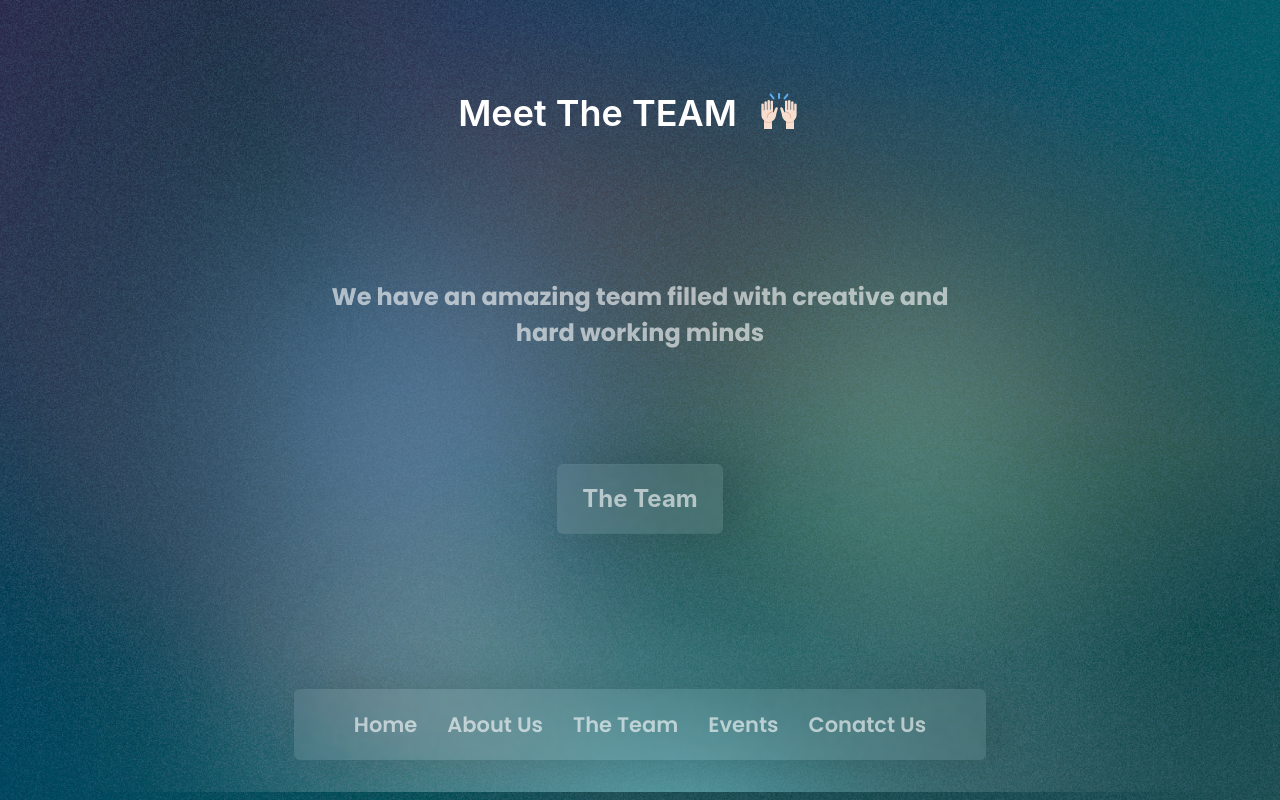
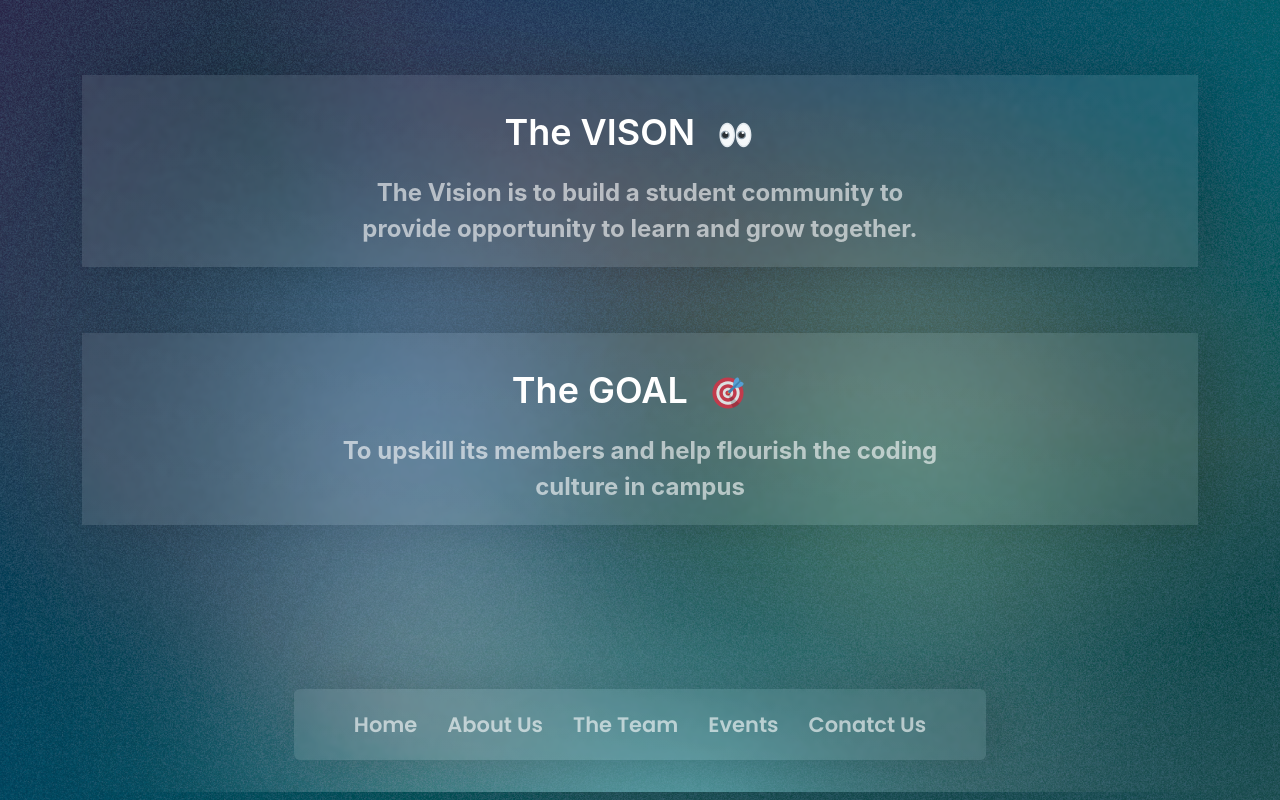
Before and after one commit to BhaveshAnandpara/NSCC-BITW-Official-Website, a React (Create React App) app in the folder frontend/: page / in a window 1280 px wide. Built offline with nearby package versions, Linux system fonts and the light colour scheme.

Commit message:
About Us Page Done

```diff
--- /dev/null
+++ b/frontend/src/AboutUs/AboutUs.css
@@ -0,0 +1,22 @@
+.aboutUs-container{
+    display: flex;
+    justify-content: space-evenly;
+    align-items: center;
+}
+
+.about-cards{
+    width: 90%;
+    display: flex;
+    flex-direction: column;
+    justify-content: center;
+    align-items: center;
+    padding: 20px 60px;
+
+}
+
+.about-content{
+    width: 60%;
+    font-size: 24px;
+    font-weight: 700;
+    text-align: center;
+}
--- /dev/null
+++ b/frontend/src/AboutUs/AboutUs.jsx
@@ -0,0 +1,42 @@
+import React from 'react'
+import eyes from '../assets/Icons/Eyes.svg'
+import goal from '../assets/Icons/target.svg'
+import './AboutUs.css'
+
+export default function AboutUs() {
+    return (
+        <>
+            <section className='aboutUs-container'>
+
+                <div className="about-cards glass">
+                    <h1 className="titles" >
+                        <center>
+                            The VISON
+                            <img className="m-4 icons"  src={eyes} alt="" />
+                        </center>
+                    </h1>
+
+                    <p className="about-content  overlay">
+                    The Vision is to build a student community to provide opportunity to learn and grow together.
+                    </p>
+
+                </div>
+
+                <div className="about-cards glass">
+                    <h1 className="titles" >
+                        <center>
+                            The GOAL
+                            <img className="m-4 icons"  src={goal} alt="" />
+                        </center>
+                    </h1>
+
+                    <p className="about-content  overlay">
+                    To upskill its members and help flourish the coding culture in campus
+                    </p>
+
+                </div>
+
+            </section>
+        </>
+    )
+}
--- a/frontend/src/App.css
+++ b/frontend/src/App.css
@@ -51,3 +51,8 @@ section {
   box-shadow: 14px 0px 48px rgba(0, 0, 0, 0.15);
   backdrop-filter: blur(2.5px);
 }
+
+.icons{
+  height: 0.9em;
+  width: 0.9em;
+}
--- a/frontend/src/App.js
+++ b/frontend/src/App.js
@@ -3,6 +3,7 @@ import { Route, Routes } from 'react-router-dom';
 import Navbar from './Navbar/Navbar';
 import Social from './Social/Social';
 import Team from './team/Team';
+import AboutUs from './AboutUs/AboutUs';
 
 import './App.css'
 function App() {
@@ -11,7 +12,7 @@ function App() {
       <div className="bg-spin"></div>
 
         <Routes>
-          <Route path='/' element={<Team />} />
+          <Route path='/' element={<AboutUs />} />
         </Routes>
         <Navbar/>
     </>
--- a/frontend/src/team/Team.css
+++ b/frontend/src/team/Team.css
@@ -26,66 +26,6 @@
   font-weight: 700;
 }
 
-h2 {
-  text-align: center;
-  margin: 20px 0;
-}
-
-.textLeft {
-  text-align: left;
-}
-
-.loadingDiv {
-  height: 100vh;
-  display: grid;
-  place-items: center;
-}
-
-.card {
-  width: 450px;
-  border: none;
-  border-radius: 10px;
-  /* background: url('./images/background.jpg') no-repeat center center / cover; */
-  margin: auto;
-}
-
-.image {
-  min-width: 155px;
-  margin-right: 20px;
-}
-
-.stats {
-  /* background: url('./images/background.jpg') no-repeat center center / cover; */
-  color: #000 !important;
-}
-
-.articles {
-  font-size: 10px;
-  color: #a1aab9;
-}
-
-.number1 {
-  font-weight: 500;
-}
-
-.followers {
-  font-size: 10px;
-  color: #a1aab9;
-}
-
-.number2 {
-  font-weight: 500;
-}
-
-.rating {
-  font-size: 10px;
-  color: #a1aab9;
-}
-
-.number3 {
-  font-weight: 500
-}
-
 @media only screen and (max-width: 600px) {
 
   .team-content {
```
